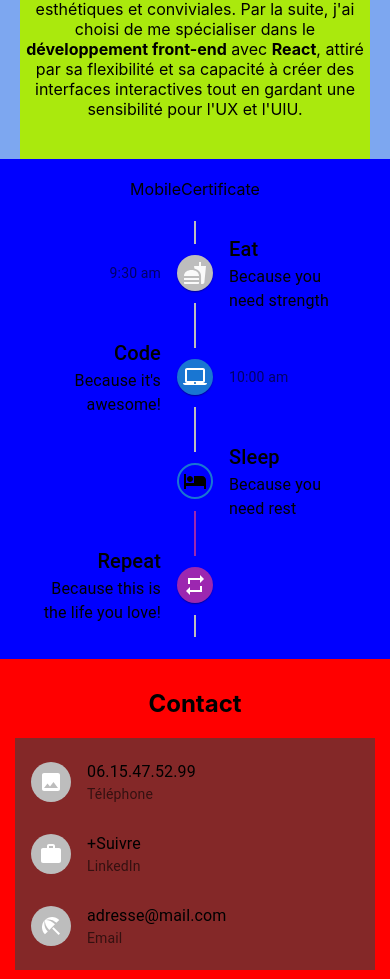
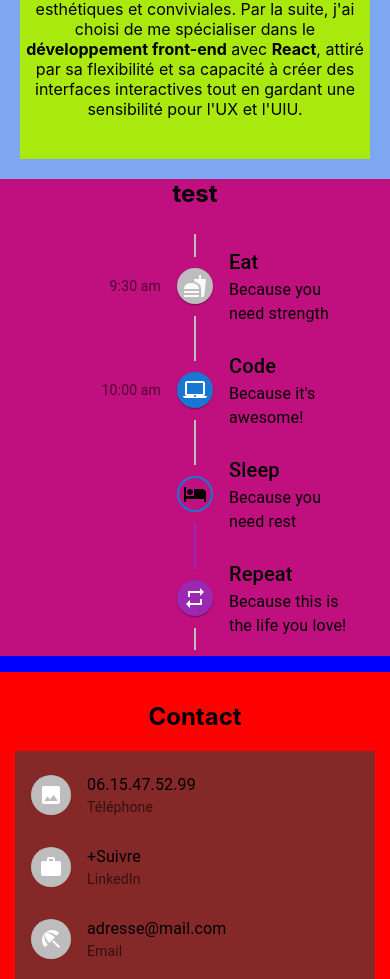
Before and after one commit to Halloween47/portfolio_2024, a React (Create React App) app: page / in a window 390 px wide. Shown: the part 1041-2020 px from the top of the page. Built offline with nearby package versions, Linux system fonts and the light colour scheme.

Commit message:
Prototype Mobile Certificate

```diff
--- a/package.json
+++ b/package.json
@@ -10,7 +10,7 @@
     "@fortawesome/react-fontawesome": "^0.2.0",
     "@mui/icons-material": "^5.15.15",
     "@mui/lab": "^5.0.0-alpha.170",
-    "@mui/material": "^5.15.15",
+    "@mui/material": "^5.15.18",
     "@mui/styled-engine-sc": "^6.0.0-alpha.18",
     "@reduxjs/toolkit": "^2.2.2",
     "@testing-library/jest-dom": "^5.17.0",
--- a/src/App.js
+++ b/src/App.js
@@ -9,6 +9,8 @@ import MobileHub from "./components/mobile-hub/mobileHub";
 import MobileContact from "./components/mobileContact/mobileContact";
 import MobileAbout from "./components/mobileAbout/mobileAbout";
 import MobileCertificate from "./components/mobileCertificate/mobileCertificate";
+import BasicTimeline from "./components/mobileCertificate/mobileCertificate";
+// import CustomizedTimeline from "./components/mobileCertificate/mobileCertificate";
 
 function App() {
   const overlay = useSelector((state) => state.overlay.overlayState);
@@ -36,7 +38,6 @@ function App() {
       <Banner />
       <MobileHub />
       <MobileAbout />
-      <MobileCertificate />
       <MobileContact />
       <div className="hero">
         <p>Thomas Leconte</p>
--- a/src/components/mobileAbout/mobileAbout.jsx
+++ b/src/components/mobileAbout/mobileAbout.jsx
@@ -1,5 +1,6 @@
 import React from 'react'
 import MobileAboutMe from '../mobileAboutMe/mobileAboutMe'
+import MobileCertificate from '../mobileCertificate/mobileCertificate'
 
 const MobileAbout = () => {
   return (
@@ -8,6 +9,8 @@ const MobileAbout = () => {
         <div className="MobileAboutCompenents">
           MobileAboutCompenents
           <MobileAboutMe />
+
+      <MobileCertificate />
           </div>
         </div>
   )
--- a/src/components/mobileCertificate/_mobileCertificate.scss
+++ b/src/components/mobileCertificate/_mobileCertificate.scss
@@ -0,0 +1,4 @@
+.mobileCertificate {
+    background-color: #c0107f;
+    width: 100%; height: auto;
+}
--- a/src/components/mobileCertificate/mobileCertificate.jsx
+++ b/src/components/mobileCertificate/mobileCertificate.jsx
@@ -12,11 +12,11 @@ import HotelIcon from '@mui/icons-material/Hotel';
 import RepeatIcon from '@mui/icons-material/Repeat';
 import Typography from '@mui/material/Typography';
 
-const MobileCertificate = () => {
+function MobileCertificate() {
   return (
     <div className="mobileCertificate">
-<div>MobileCertificate</div>
-    <Timeline position="alternate">
+        <h2>test</h2>
+<Timeline >
       <TimelineItem>
         <TimelineOppositeContent
           sx={{ m: 'auto 0' }}
@@ -95,6 +95,6 @@ const MobileCertificate = () => {
     </Timeline>
     </div>
 
-  )
+  );
 }
 export default MobileCertificate
--- a/src/style.css
+++ b/src/style.css
@@ -93,6 +93,12 @@ code {
 .mobileAboutMe {
   background-color: #aae90d;
   margin: 20px;
+}
+
+.mobileCertificate {
+  background-color: #c0107f;
+  width: 100%;
+  height: auto;
 }
 
 .mobile-contact {
--- a/src/style.scss
+++ b/src/style.scss
@@ -6,6 +6,7 @@
 @import 'components/mobileHubTuile/mobileHubTuile';
 @import 'components/mobileAbout/mobileAbout';
 @import 'components/mobileAboutMe/mobileAboutMe';
+@import 'components/mobileCertificate/mobileCertificate';
 @import 'components/mobileContact/mobileContact';
 
 @import 'sass/hero';
```
Also changed, not shown: 2 other files (tests, documents, lock files or other folders).
